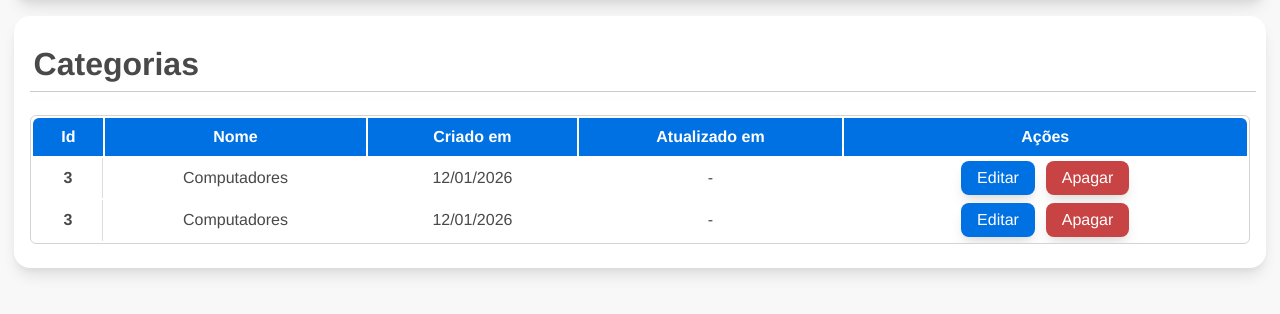
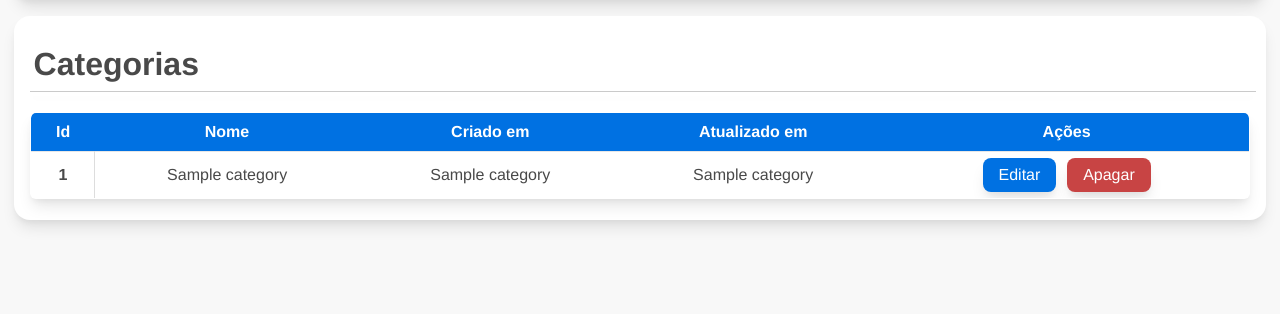
Before and after one commit to gabeFrancisco/pystorage, a Flask app: page /categories in a window 1280 px wide. Shown: the part 77-391 px from the top of the page. Run offline with Flask 3, Linux system fonts and the light colour scheme; a database or web service that is not in the repository returns one stand-in record (values such as "Sample title").

Commit message:
refactored getAll method from CategoryService and first list template test

```diff
--- a/main.py
+++ b/main.py
@@ -1,4 +1,5 @@
 from services.product_service import ProductService
+from services.category_service import CategoryService
 
 from rich.console import Console
 from rich.panel import Panel
@@ -9,6 +10,8 @@ from tui import TUI
 
 app = Flask(__name__)
 
+category_service = CategoryService()
+
 
 @app.route("/")
 def index():
@@ -17,7 +20,8 @@ def index():
 
 @app.route("/categories")
 def categories():
-    return render_template("categories.html")
+    data = category_service.getAll()
+    return render_template("categories.html", categories=data)
 
 
 @app.route("/products")
--- a/services/category_service.py
+++ b/services/category_service.py
@@ -6,7 +6,17 @@ class CategoryService:
     def getAll(self):
         with connection.cursor() as cursor:
             cursor.execute("SELECT * FROM categories")
-            return cursor.fetchall()
+            rows = cursor.fetchall()
+
+            categories = []
+
+            for row in rows:
+                category = Category(
+                    id=row[0], created_at=row[1], updated_at=row[2], name=row[3]
+                )
+                categories.append(category)
+
+        return categories
 
     def create(self, category: Category):
         try:
--- a/static/css/style.css
+++ b/static/css/style.css
@@ -135,15 +135,11 @@ h3 {
 
 /* ------------- Table ------------- */
 
-.table-container {
-    overflow: hidden;
-    width: 100%;
-}
-
 table {
+    box-shadow: rgba(0, 0, 0, 0.1) 0px 10px 15px -3px, rgba(0, 0, 0, 0.05) 0px 4px 6px -2px;
     border-radius: 6px;
-    border: 1px solid #d4d4d4;
-    border-collapse: separate;
+    border: 1px solid #e7e7e7;
+    border-collapse: collapse;
     overflow: hidden;
     margin: 0;
     width: 100%;
@@ -156,7 +152,7 @@ table {
 th,
 td {
     text-align: center;
-    padding: 0 0.7rem;
+    padding: 0.2rem 0.7rem;
     margin: 0;
 }
 
@@ -181,7 +177,7 @@ th:last-child {
 }
 
 tr {
-    border-bottom: 1px solid #ddd;
+    border-bottom: 1px solid #e7e7e7;
 }
 
 tr:last-child td {
--- a/templates/categories.html
+++ b/templates/categories.html
@@ -6,7 +6,6 @@
 <div class="hr"></div>
 
 <div class="c-center">
-    <div class="table-container">
     <table>
         <thead>
             <tr>
@@ -19,29 +18,21 @@
 
         </thead>
         <tbody>
+            {% for cat in categories %}
             <tr>
-                    <th>3</th>
-                    <td>Computadores</td>
-                    <td>12/01/2026</td>
-                    <td>-</td>
+                <th>{{ cat.id }}</th>
+                <td>{{ cat.name }}</td>
+                <td>{{ cat.created_at}}</td>
+                <td>{{ cat.updated_at }}</td>
                 <td>
                     <button class="btn-blue">Editar</button>
                     <button class="btn-red">Apagar</button>
                 </td>
             </tr>
-                <tr>
-                    <th>3</th>
-                    <td>Computadores</td>
-                    <td>12/01/2026</td>
-                    <td>-</td>
-                    <td>
-                        <button class="btn-blue">Editar</button>
-                        <button class="btn-red">Apagar</button>
-                    </td>
-                </tr>
+            {% endfor %}
+
         </tbody>
     </table>
 </div>
-</div>
 
 {% endblock %}
```
Lines whose indentation alone changed are shown as unchanged.
